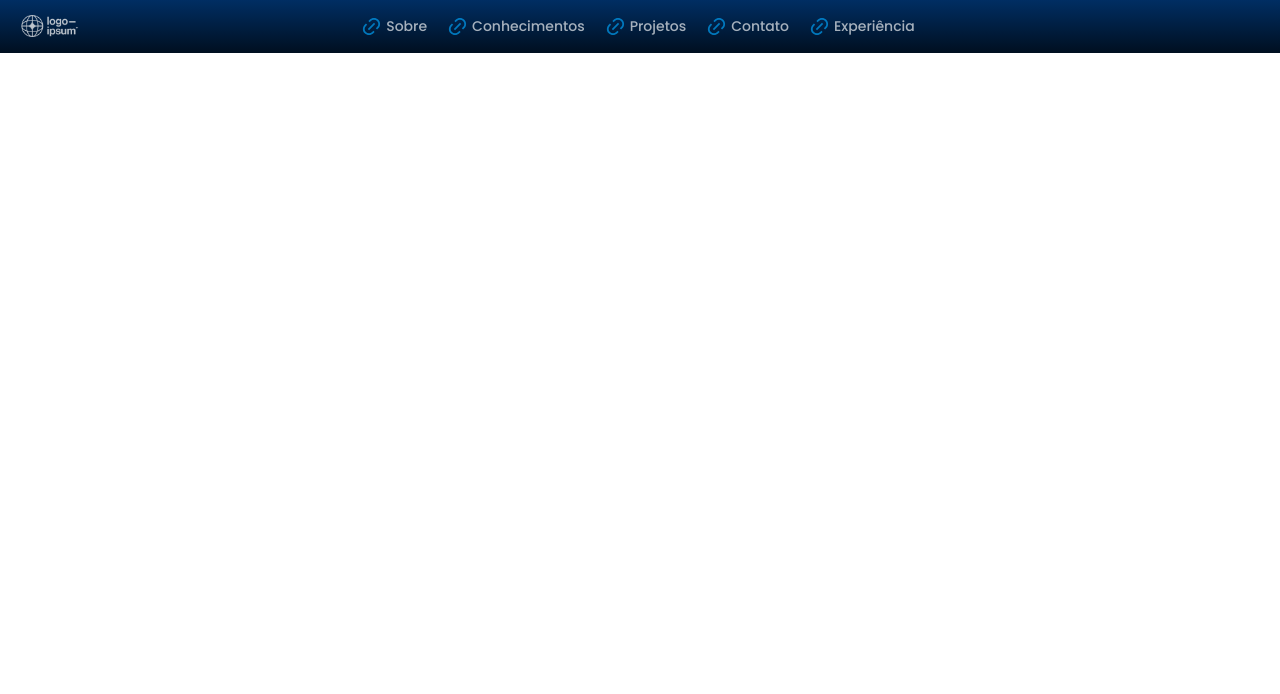
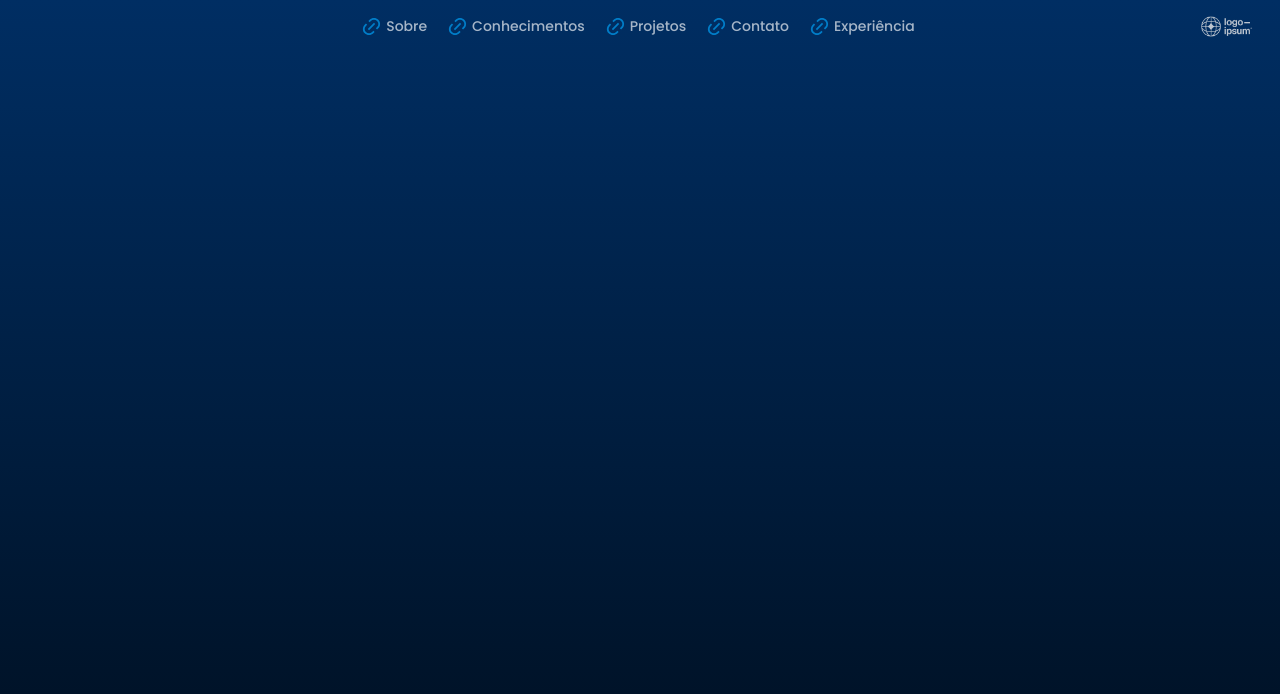
Before and after one commit to IsaacSousa2/portifolioProfissional, a Next.js app in the folder portfolio-app/my-app/: page / in a window 1280 px wide. Shown: the top 694 px of the page. Built offline with nearby package versions, Linux system fonts and the light colour scheme.

Commit message:
Criando backdrop e organizando header

```diff
--- a/portfolio-app/my-app/src/app/globals.css
+++ b/portfolio-app/my-app/src/app/globals.css
@@ -15,6 +15,7 @@ body {
 
   overflow-x: hidden;
   background-repeat: no-repeat;
-  background-image: linear-gradient(to bottom, rgb(0, 46, 99), rgb(0, 15, 32))
+  background-image: linear-gradient(to bottom, rgb(0, 46, 99), rgb(0, 15, 32));
+  height: 100vh;
 
 }
--- a/portfolio-app/my-app/src/components/headerComponents/Header.tsx
+++ b/portfolio-app/my-app/src/components/headerComponents/Header.tsx
@@ -1,27 +1,71 @@
-import { LinkHeader } from "./Link"
+'use client'
+
+import { Link } from "./Link"
+import { LuMenu } from "react-icons/lu";
+import { IoIosCloseCircleOutline } from "react-icons/io";
 import Image from "next/image"
 import Logo from "@/../../public/Images/HeaderImages/Logo.png"
+import { useState } from "react";
 
 export const Header = () => {
+
+    const [ openMenu, setOpenMenu ] = useState(false)
+
+    function abrirMenu() {
+
+        openMenu ? setOpenMenu(false) : setOpenMenu(true);
+
+    }
 
     return(
 
         <header>
 
-            <div className="w-full ">
+            <div className="w-full h-14">
 
-                <div className="">
+                <div className="flex  justify-center items-center">
 
-                    <div className="absolute">
-                        <Image width={100} height={100} src={Logo} alt="Logo" />
+                    <div className={`flex absolute right-2 md:top-1`}>
+                        <Image src={Logo} alt="Logo" height={90} width={90} />
                     </div>
 
-                    <div className="flex items-center justify-center gap-x-4">
-                        <LinkHeader texto="Sobre" link={"/"} />
-                        <LinkHeader texto="Conhecimentos" link={"/"} />
-                        <LinkHeader texto="Projetos" link={"/"} />
-                        <LinkHeader texto="Contato" link={"/"} />
-                        <LinkHeader texto="Experiência" link={"/"} />
+                    <div className="">
+
+                        <div onClick={abrirMenu} className={`text-white hidden md:flex absolute z-50 left-2 top-4 text-2xl`}>
+                            <LuMenu className={`${openMenu? 'hidden' : 'flex'}`} />
+                            <IoIosCloseCircleOutline className={`${openMenu? 'relative ml-28 flex' : 'hidden'}`} />
+                        </div>
+
+                        {openMenu? <div className="w-screen h-screen bg-black/20 fixed"></div> : <></>}
+
+                        <div className={`flex gap-x-4 md:flex-col md:bg-darkBlue md:h-screen md:gap-y-3 md:w-64 md:justify-center ${openMenu? 'md:absolute md:left-0':'duration-300 transition-all md:ml-[-12000px]'}`}>
+
+                            <div>
+                                <Link texto="Sobre" link={"#/"} />
+                            </div>
+
+                            <div>
+                                <Link texto="Conhecimentos" link={"#/"} />
+                            </div>
+
+                            <div>
+                                <Link texto="Projetos" link={"#/"} />
+                            </div>
+
+                            <div>
+                                <Link texto="Contato" link={"#/"} />
+                            </div>
+
+                            <div>
+                                <Link texto="Experiência" link={"#/"} />
+                            </div>
+
+                            <div className={`flex absolute left-20 md:bottom-1 ${openMenu? 'flex' : 'hidden'}`}>
+                                <Image src={Logo} alt="Logo" height={90} width={90} />
+                            </div>
+
+                        </div>
+
                     </div>
 
                 </div>
--- a/portfolio-app/my-app/src/components/headerComponents/Link.tsx
+++ b/portfolio-app/my-app/src/components/headerComponents/Link.tsx
@@ -1,4 +1,3 @@
-import Link from 'next/link'
 import { RiLink } from "react-icons/ri";
 
 type Props = {
@@ -8,13 +7,13 @@ type Props = {
 
 }
 
-export const LinkHeader = ({link, texto}: Props) => {
+export const Link = ({link, texto}: Props) => {
 
     return(
 
         <div className="flex items-center justify-center text-center cursor-pointer py-3 opacity-65 hover:opacity-100 transition-all duration-[0.4s]">
             <RiLink className='text-lightBlue text-[21px]'/>
-            <h2 className='text-white text-[14px] p-1'><a href={`/${link}`}>{texto}</a></h2>
+            <h2 className='text-white text-[14px] p-1'><a href={`${link}`}>{texto}</a></h2>
         </div>
 
     )
```
